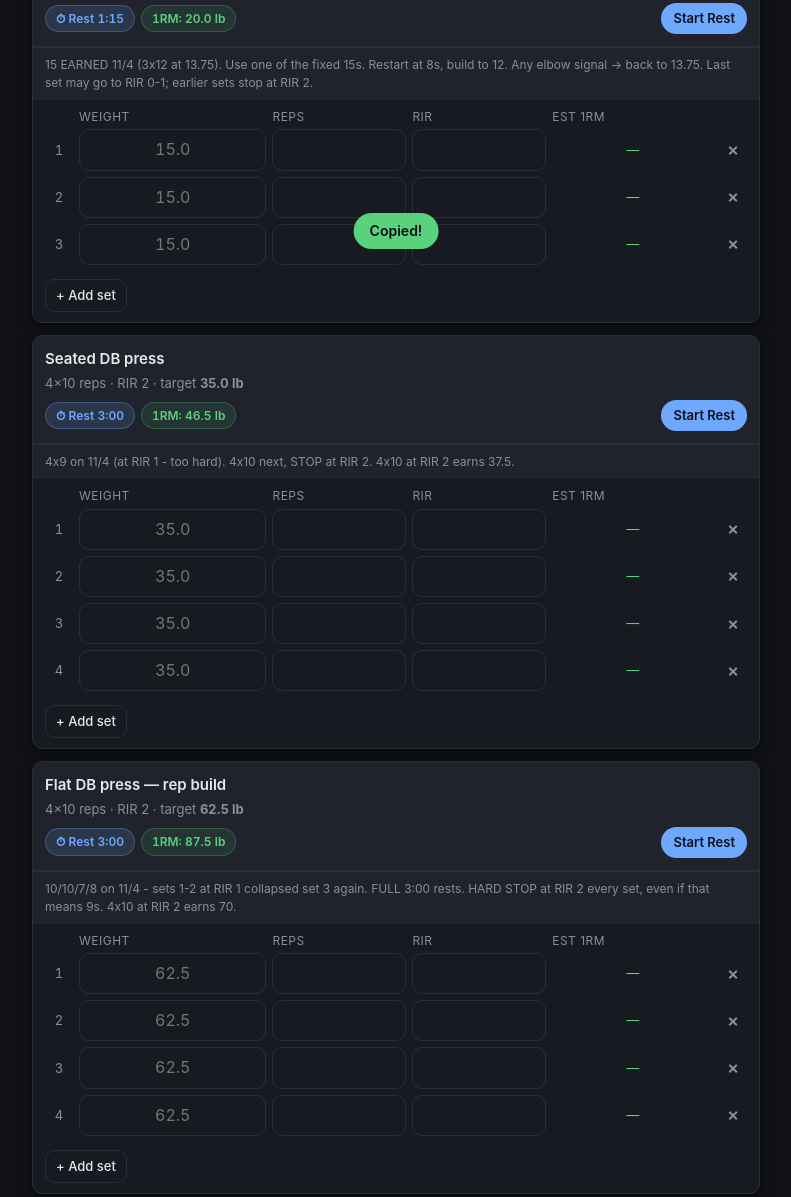
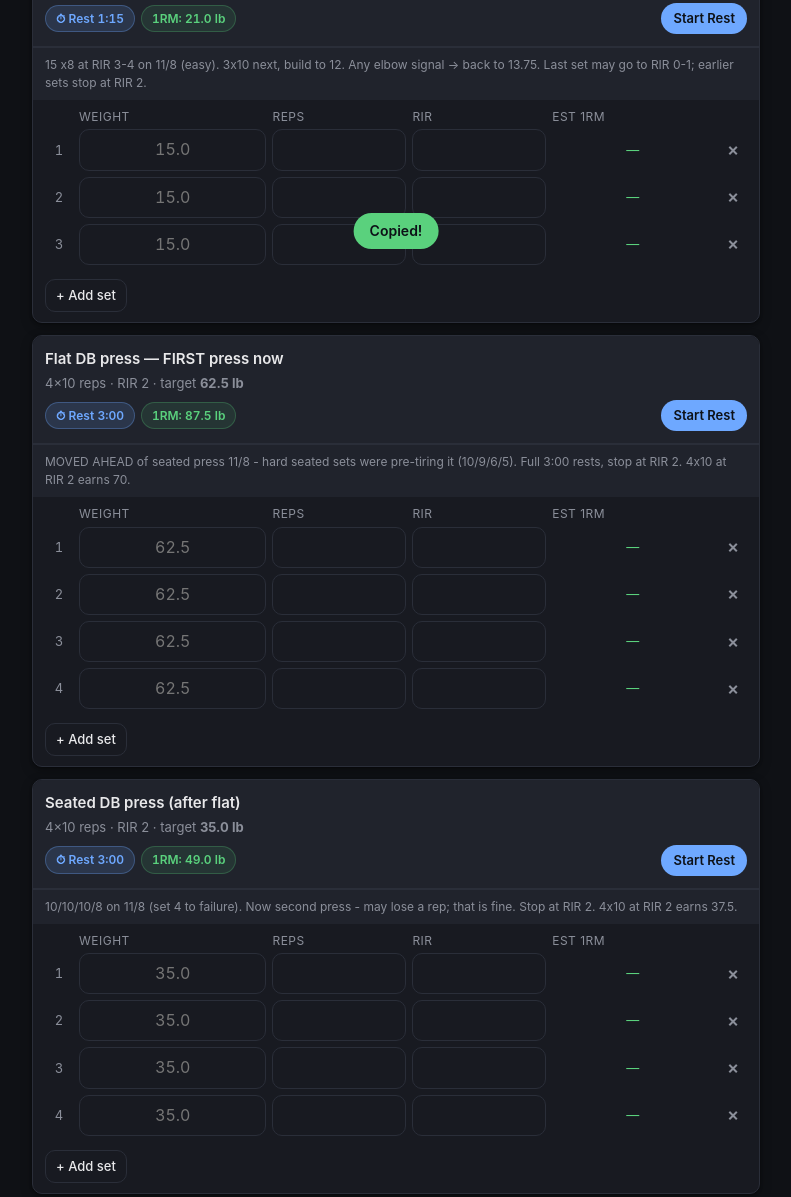
Before and after one commit to corey219/workout-logger, a website: page index.html in a window 1280 px wide. Shown: the part 601-1798 px from the top of the page, without its empty margins (244-1035 px from the left). Drawn offline with Linux system fonts and the light colour scheme.

Commit message:
Upper cards: flat press moved ahead of seated (11/8)
Co-Authored-By: Claude Opus 5.5 <noreply@anthropic.com>

```diff
--- a/index.html
+++ b/index.html
@@ -419,12 +419,12 @@ const DEFAULT_1RM = {
 // loadState() lifts stored values up to these — protects against RIR-capped
 // sessions having down-clobbered calibrations before the asymmetric-update fix.
 const MIN_1RM_BASELINE = {
-  'seated-db-press': 46.5,  // 10/29: 35×8×RIR2
+  'seated-db-press': 49,    // 11/8: 35×10×RIR2
   'flat-db-press': 87.5,    // 10/29: 62.5×10×RIR2
   'cs-db-row': 73.5,        // 11/4: 55×8×RIR2
   'db-curl': 28.5,          // 10/6: 20×11×RIR2
   'hammer-curl': 21.5,
-  'tricep-ext': 20,         // 10/29: 13.75×12×RIR2 (one arm)
+  'tricep-ext': 21,         // 11/8: 15×8×RIR4 (one arm)
   'lateral-raise': 20,      // 10/23: 12.5×16×RIR2
   'hip-thrust': 132,        // 10/31: 90×11×RIR3
   'single-leg-rdl': 20.5,   // confirmed multiple sessions
@@ -457,13 +457,13 @@ const SESSIONS = {
     phases: {
       '1': [
         { id: 'face-pull', name: 'Banded face pulls (pre-lift activation)', sets: 3, reps: 15, rir: 2, rest: 45, equipment: 'band', note: 'Activation — strict, light, full ROM. Warm-up push-ups go ON DB HANDLES or fists (neutral wrist): flat-palm push-ups bother the wrists (10/6).' },
-        { id: 'tricep-ext', name: 'Overhead DB triceps extension — ONE ARM, 15', sets: 3, reps: 8, rir: 2, rest: 75, overrideTarget: 15, note: '15 EARNED 11/4 (3x12 at 13.75). Use one of the fixed 15s. Restart at 8s, build to 12. Any elbow signal -> back to 13.75. Last set may go to RIR 0-1; earlier sets stop at RIR 2.' },
-        { id: 'seated-db-press', name: 'Seated DB press', sets: 4, reps: 10, rir: 2, rest: 180, overrideTarget: 35, note: '4x9 on 11/4 (at RIR 1 - too hard). 4x10 next, STOP at RIR 2. 4x10 at RIR 2 earns 37.5.' },
-        { id: 'flat-db-press', name: 'Flat DB press — rep build', sets: 4, reps: 10, rir: 2, rest: 180, overrideTarget: 62.5, note: '10/10/7/8 on 11/4 - sets 1-2 at RIR 1 collapsed set 3 again. FULL 3:00 rests. HARD STOP at RIR 2 every set, even if that means 9s. 4x10 at RIR 2 earns 70.' },
-        { id: 'db-pullover', name: 'DB pullover — 40', sets: 3, reps: 11, rir: 2, rest: 90, overrideTarget: 40, note: '3x10 at RIR 3 on 11/4. 3x11 next, then 12, then 45 (40 DB + 4 magnets). NECK: lie lengthwise, whole head on the bench, chin lightly tucked. Stop when arms are in line with your ears. Any neck tension -> 35, or swap for 2 extra row sets.' },
-        { id: 'cs-db-row', name: '1-arm DB row — 55', sets: 4, reps: 9, rir: 2, rest: 120, overrideTarget: 55, note: '3x8 at 55 on 11/4. 4x9 next, build to 10. RIGHT ARM FIRST; stop at RIR 2.' },
-        { id: 'lateral-raise', name: 'SUPERSET 1 · DB lateral raise — 12.5s (adjustables)', sets: 3, reps: 17, rir: 2, rest: 45, overrideTarget: 12.5, note: '3x16 at RIR 2 on 11/5. 3x17 next, toward 20. Last set may go to RIR 0-1; earlier sets stop at RIR 2. Shoulders down.' },
-        { id: 'db-curl', name: 'SUPERSET 2 · DB curl — fixed 15s, 3-sec lowering', sets: 3, reps: 11, rir: 2, rest: 90, overrideTarget: 15, note: '3x10 at RIR 2 on 11/5. 3x11 next, build to 12. Last set may go to RIR 0-1; earlier sets stop at RIR 2.' },
+        { id: 'tricep-ext', name: 'Overhead DB triceps extension — ONE ARM, 15', sets: 3, reps: 10, rir: 2, rest: 75, overrideTarget: 15, note: '15 x8 at RIR 3-4 on 11/8 (easy). 3x10 next, build to 12. Any elbow signal -> back to 13.75. Last set may go to RIR 0-1; earlier sets stop at RIR 2.' },
+        { id: 'flat-db-press', name: 'Flat DB press — FIRST press now', sets: 4, reps: 10, rir: 2, rest: 180, overrideTarget: 62.5, note: 'MOVED AHEAD of seated press 11/8 - hard seated sets were pre-tiring it (10/9/6/5). Full 3:00 rests, stop at RIR 2. 4x10 at RIR 2 earns 70.' },
+        { id: 'seated-db-press', name: 'Seated DB press (after flat)', sets: 4, reps: 10, rir: 2, rest: 180, overrideTarget: 35, note: '10/10/10/8 on 11/8 (set 4 to failure). Now second press - may lose a rep; that is fine. Stop at RIR 2. 4x10 at RIR 2 earns 37.5.' },
+        { id: 'db-pullover', name: 'DB pullover — 40', sets: 3, reps: 11, rir: 2, rest: 90, overrideTarget: 40, note: '11/11/10 on 11/8. Hold 3x11, then 12, then 45 (40 DB + 4 magnets). NECK: lie lengthwise, whole head on the bench, chin lightly tucked. Stop when arms are in line with your ears. Any neck tension -> 35, or swap for 2 extra row sets.' },
+        { id: 'cs-db-row', name: '1-arm DB row — 55', sets: 4, reps: 9, rir: 2, rest: 120, overrideTarget: 55, note: '9/9/8/6 at RIR 1 on 11/8 - too hard, set 4 faded. Hold 4x9, STOP at RIR 2. RIGHT ARM FIRST.' },
+        { id: 'lateral-raise', name: 'SUPERSET 1 · DB lateral raise — 12.5s (adjustables)', sets: 3, reps: 18, rir: 2, rest: 45, overrideTarget: 12.5, note: '3x17 on 11/8. 3x18 next, toward 20. Last set may go to RIR 0-1; earlier sets stop at RIR 2. Shoulders down.' },
+        { id: 'db-curl', name: 'SUPERSET 2 · DB curl — fixed 15s, 3-sec lowering', sets: 3, reps: 11, rir: 2, rest: 90, overrideTarget: 15, note: '11/11/10 on 11/8. Hold 3x11, build to 12. Last set may go to RIR 0-1; earlier sets stop at RIR 2.' },
       ],
       '2': [
         { id: 'face-pull', name: 'Banded face pulls (activation)', sets: 3, reps: 15, rir: 2, rest: 45, equipment: 'band' },
@@ -596,12 +596,12 @@ const SESSIONS = {
     title: 'Upper 45-min (alternating pairs)',
     phases: {
       '1': [
-        { id: 'tricep-ext', name: '0 · Overhead DB triceps extension — one arm, 15 (first)', sets: 3, reps: 8, rir: 2, rest: 60, overrideTarget: 15, note: '15 earned 11/4 (fixed 15). 8s, build to 12. Any elbow signal -> 13.75. Last set may go to RIR 0-1; earlier sets stop at RIR 2.' },
-        { id: 'seated-db-press', name: 'A1 · Seated DB press', sets: 3, reps: 10, rir: 2, rest: 75, overrideTarget: 35, note: '3x10 at 35, stop at RIR 2. Alternate with A2 (row).' },
-        { id: 'cs-db-row', name: 'A2 · 1-arm DB row — 55', sets: 3, reps: 9, rir: 2, rest: 75, overrideTarget: 55, note: '9s at 55, build to 10. Right arm first, stop at RIR 2. Alternate with A1.' },
-        { id: 'flat-db-press', name: 'B1 · Flat DB press — rep build', sets: 3, reps: 10, rir: 2, rest: 75, overrideTarget: 62.5, note: '3x10, HARD STOP at RIR 2, then 70. Alternate with B2.' },
-        { id: 'db-pullover', name: 'B2 · DB pullover — 40', sets: 3, reps: 11, rir: 2, rest: 75, overrideTarget: 40, note: '11s, then 12, then 45. NECK: lie lengthwise, whole head on the bench, chin lightly tucked. Stop when arms are in line with your ears. Any neck tension -> 35, or swap for 2 extra row sets. Alternate with B1.' },
-        { id: 'lateral-raise', name: 'C1 · DB lateral raise — 12.5s (adjustables)', sets: 3, reps: 17, rir: 2, rest: 45, overrideTarget: 12.5, note: '3x17, toward 20. Last set may go to RIR 0-1; earlier sets stop at RIR 2. Alternate with C2.' },
+        { id: 'tricep-ext', name: '0 · Overhead DB triceps extension — one arm, 15 (first)', sets: 3, reps: 10, rir: 2, rest: 60, overrideTarget: 15, note: '3x10 at 15, build to 12. Any elbow signal -> 13.75. Last set may go to RIR 0-1; earlier sets stop at RIR 2.' },
+        { id: 'flat-db-press', name: 'A1 · Flat DB press — first press', sets: 3, reps: 10, rir: 2, rest: 75, overrideTarget: 62.5, note: 'Moved ahead of seated press 11/8. 3x10, stop at RIR 2, then 70. Alternate with A2 (row).' },
+        { id: 'cs-db-row', name: 'A2 · 1-arm DB row — 55', sets: 3, reps: 9, rir: 2, rest: 75, overrideTarget: 55, note: '9s at 55, STOP at RIR 2. Right arm first. Alternate with A1.' },
+        { id: 'seated-db-press', name: 'B1 · Seated DB press', sets: 3, reps: 10, rir: 2, rest: 75, overrideTarget: 35, note: '3x10 at 35, stop at RIR 2. Alternate with B2 (pullover).' },
+        { id: 'db-pullover', name: 'B2 · DB pullover — 40', sets: 3, reps: 11, rir: 2, rest: 75, overrideTarget: 40, note: 'Hold 11s, then 12, then 45. NECK: lie lengthwise, whole head on the bench, chin lightly tucked. Stop when arms are in line with your ears. Any neck tension -> 35, or swap for 2 extra row sets. Alternate with B1.' },
+        { id: 'lateral-raise', name: 'C1 · DB lateral raise — 12.5s (adjustables)', sets: 3, reps: 18, rir: 2, rest: 45, overrideTarget: 12.5, note: '3x18, toward 20. Last set may go to RIR 0-1; earlier sets stop at RIR 2. Alternate with C2.' },
         { id: 'db-curl', name: 'C2 · DB curl — fixed 15s, 3-sec lowering', sets: 3, reps: 11, rir: 2, rest: 90, overrideTarget: 15, note: '3x11, build to 12. Last set may go to RIR 0-1; earlier sets stop at RIR 2. 90s rest before the next lateral set.' },
       ],
       '2': [],
```
